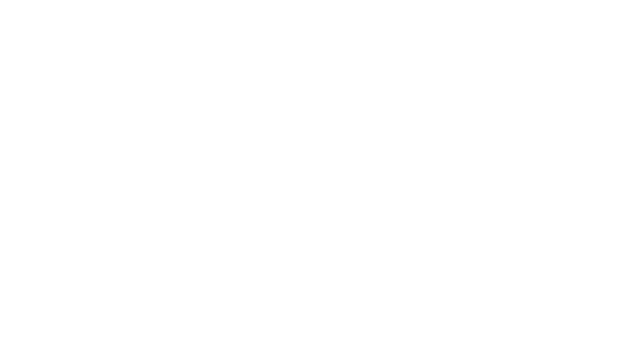
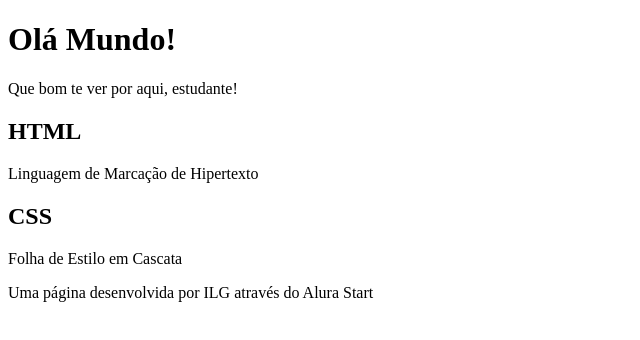
Before and after one commit to IsabelaGoes/Hello-World, a plain HTML site: page index.html in a window 1280 px wide. Shown: the whole page, without its empty margins (0-640 px from the left). Drawn offline with Linux system fonts and the light colour scheme.

Commit message:
Atualização

```diff
--- a/index.html
+++ b/index.html
@@ -6,6 +6,25 @@
     <title>Olá Mundo!</title>
 </head>
 <body>
+    <header>
+     <h1>Olá Mundo!</h1>
+     <p>Que bom te ver por aqui, estudante!</p>
+
+    </header>
+
+<section>
+    <h2>HTML</h2>
+    <P>Linguagem de Marcação de Hipertexto</P>
+
+    <h2>CSS</h2>
+    <P>Folha de Estilo em Cascata</P>
+
+</section>
+
+<footer>
+    <p>Uma página desenvolvida por ILG através do Alura Start</p>
+
+</footer>
 
 </body>
 </html>
```
